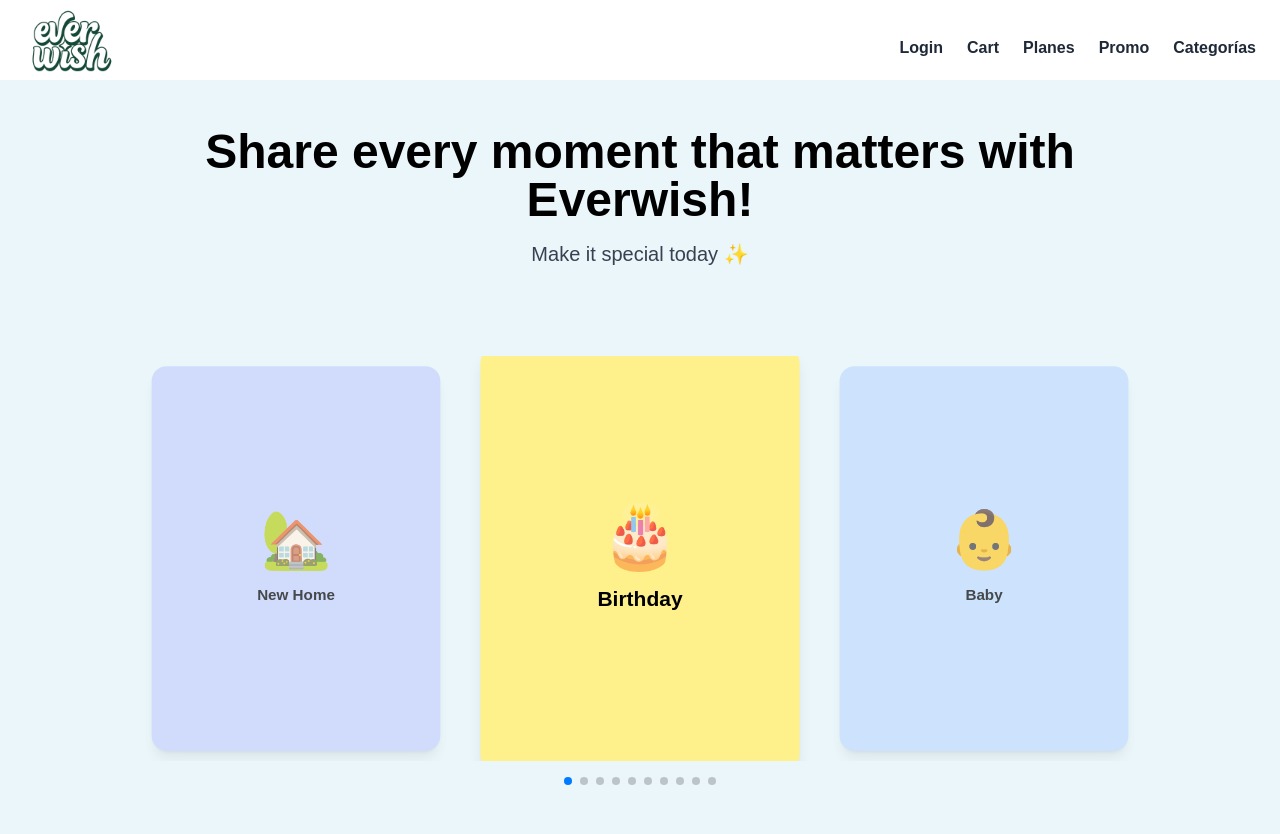
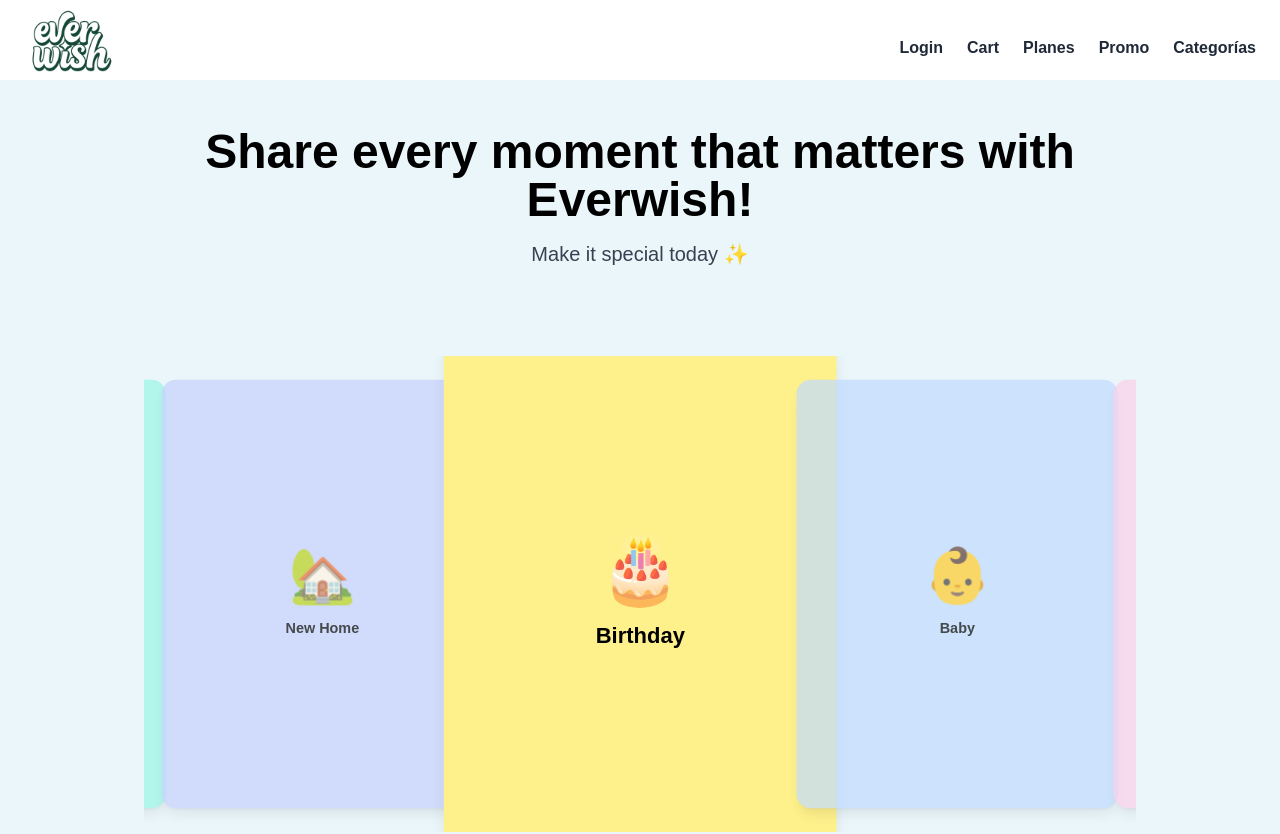
Before and after one commit to everwishhq-commits/EverWish, a Next.js app: page / in a window 1280 px wide. Shown: the top 834 px of the page. Built offline with nearby package versions, Linux system fonts and the light colour scheme.

Commit message:
Update carousel.js

```diff
--- a/app/components/carousel.js
+++ b/app/components/carousel.js
@@ -21,20 +21,16 @@ export default function Carousel() {
   return (
     <div className="py-12">
       <Swiper
-        loop={true}  // 🔄 ciclo infinito
+        loop={true} // 🔄 ciclo infinito
         centeredSlides={true}
-        initialSlide={0}
+        slidesPerView={3} // siempre 3 visibles
+        spaceBetween={-40} // para que se superpongan un poco
         autoplay={{
           delay: 4000,
           disableOnInteraction: false,
         }}
         pagination={{ clickable: true, el: ".custom-pagination" }}
         modules={[Pagination, Autoplay]}
-        breakpoints={{
-          320: { slidesPerView: 1.1, spaceBetween: 20 },   // móvil
-          640: { slidesPerView: 2.2, spaceBetween: 30 },   // tablet
-          1024: { slidesPerView: 3, spaceBetween: 40 },    // desktop
-        }}
         className="w-full max-w-5xl"
       >
         {templates.map((card, index) => (
@@ -42,12 +38,16 @@ export default function Carousel() {
             {({ isActive }) => (
               <div
                 className={`rounded-2xl shadow-lg flex flex-col items-center justify-center transition-all duration-500 aspect-[3/4] ${card.color}
-                ${isActive ? "scale-105 z-30" : "scale-95 opacity-70 z-10"}`}
+                ${
+                  isActive
+                    ? "scale-110 z-30" // central más grande
+                    : "scale-90 opacity-70 z-10" // laterales más pequeñas
+                }`}
               >
-                <span className="text-6xl mb-4">{card.icon}</span>
+                <span className="text-5xl md:text-6xl mb-4">{card.icon}</span>
                 <h3
                   className={`font-semibold ${
-                    isActive ? "text-xl" : "text-base"
+                    isActive ? "text-lg md:text-xl" : "text-sm md:text-base"
                   }`}
                 >
                   {card.title}
@@ -58,7 +58,7 @@ export default function Carousel() {
         ))}
       </Swiper>
 
-      {/* Dots más cerca de categorías */}
+      {/* Dots debajo */}
       <div className="flex justify-center mt-4 mb-4 custom-pagination" />
     </div>
   );
```
